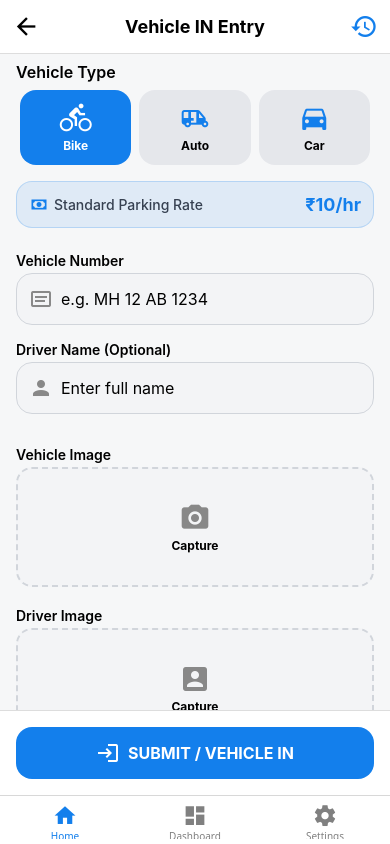
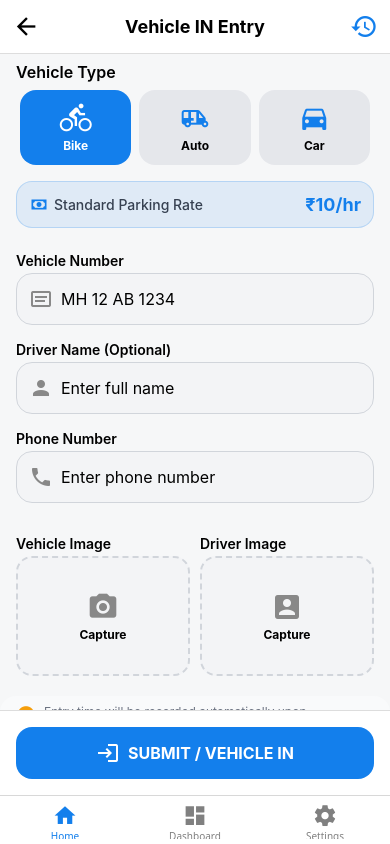
Before and after one commit to athuchandole/MyParking, a React Native app: screen /Checkin in a window 390 px wide. Built offline with nearby package versions, Linux system fonts and the light colour scheme.

Commit message:
Number Plate Pattern Keyboard switch

```diff
--- a/screens/Checkin.js
+++ b/screens/Checkin.js
@@ -10,6 +10,9 @@ export default function Checkin({ navigation }) {
 
     const [vehicleNumber, setVehicleNumber] = useState('');
     const [driverName, setDriverName] = useState('');
+    const [phoneNumber, setPhoneNumber] = useState('');
+    const [keyboardType, setKeyboardType] = useState('default');
+
     const [selectedVehicle, setSelectedVehicle] = useState('bike');
     const [rates, setRates] = useState({ bike: '10', auto: '20', car: '40' });
 
@@ -39,6 +42,29 @@ export default function Checkin({ navigation }) {
     ];
 
     const currentRate = rates[selectedVehicle] || '0';
+
+    // Vehicle number formatter
+    const handleVehicleNumber = (text) => {
+
+        let clean = text.toUpperCase().replace(/[^A-Z0-9]/g, '');
+
+        let part1 = clean.slice(0, 2).replace(/[^A-Z]/g, '');
+        let part2 = clean.slice(2, 4).replace(/[^0-9]/g, '');
+        let part3 = clean.slice(4, 6).replace(/[^A-Z]/g, '');
+        let part4 = clean.slice(6, 10).replace(/[^0-9]/g, '');
+
+        let formatted = [part1, part2, part3, part4]
+            .filter(Boolean)
+            .join(' ');
+
+        setVehicleNumber(formatted);
+
+        // keyboard switching
+        if (clean.length < 2) setKeyboardType('default');
+        else if (clean.length < 4) setKeyboardType('numeric');
+        else if (clean.length < 6) setKeyboardType('default');
+        else setKeyboardType('numeric');
+    };
 
     if (!fontsLoaded) return null;
 
@@ -108,7 +134,7 @@ export default function Checkin({ navigation }) {
                     </View>
                 </View>
 
-                {/* Vehicle Number */}
+                {/* Vehicle Details */}
                 <View style={styles.section}>
 
                     <Text style={styles.inputLabel}>Vehicle Number</Text>
@@ -118,10 +144,12 @@ export default function Checkin({ navigation }) {
 
                         <TextInput
                             style={styles.input}
-                            placeholder="e.g. MH 12 AB 1234"
+                            placeholder="MH 12 AB 1234"
                             value={vehicleNumber}
-                            onChangeText={setVehicleNumber}
+                            onChangeText={handleVehicleNumber}
+                            keyboardType={keyboardType}
                             autoCapitalize="characters"
+                            maxLength={13}
                         />
                     </View>
 
@@ -138,23 +166,46 @@ export default function Checkin({ navigation }) {
                         />
                     </View>
 
+                    <Text style={styles.inputLabel}>Phone Number</Text>
+
+                    <View style={styles.inputWrapper}>
+                        <MaterialCommunityIcons name="phone" size={24} color="#888" style={styles.inputIcon} />
+
+                        <TextInput
+                            style={styles.input}
+                            placeholder="Enter phone number"
+                            keyboardType="phone-pad"
+                            value={phoneNumber}
+                            onChangeText={setPhoneNumber}
+                            maxLength={10}
+                        />
+                    </View>
+
                 </View>
 
                 {/* Images */}
                 <View style={styles.section}>
 
+                    <View style={styles.imageRow}>
+
+                        <View style={{ flex: 1 }}>
                             <Text style={styles.inputLabel}>Vehicle Image</Text>
 
                             <View style={styles.captureBox}>
                                 <MaterialCommunityIcons name="camera" size={32} color="#888" />
                                 <Text style={styles.captureText}>Capture</Text>
                             </View>
+                        </View>
 
+                        <View style={{ flex: 1 }}>
                             <Text style={styles.inputLabel}>Driver Image</Text>
 
                             <View style={styles.captureBox}>
                                 <MaterialCommunityIcons name="account-box" size={32} color="#888" />
                                 <Text style={styles.captureText}>Capture</Text>
+                            </View>
+                        </View>
+
                     </View>
 
                 </View>
@@ -173,12 +224,10 @@ export default function Checkin({ navigation }) {
 
             {/* Submit */}
             <View style={styles.footer}>
-
                 <TouchableOpacity style={styles.submitButton}>
                     <MaterialCommunityIcons name="login" size={24} color="#fff" />
                     <Text style={styles.submitText}>SUBMIT / VEHICLE IN</Text>
                 </TouchableOpacity>
-
             </View>
 
         </View>
@@ -253,6 +302,8 @@ const styles = StyleSheet.create({
 
     input: { flex: 1, fontSize: 16 },
 
+    imageRow: { flexDirection: 'row', gap: 10 },
+
     captureBox: {
         backgroundColor: '#f3f4f6',
         height: 120,
```
Lines whose indentation alone changed are shown as unchanged.
